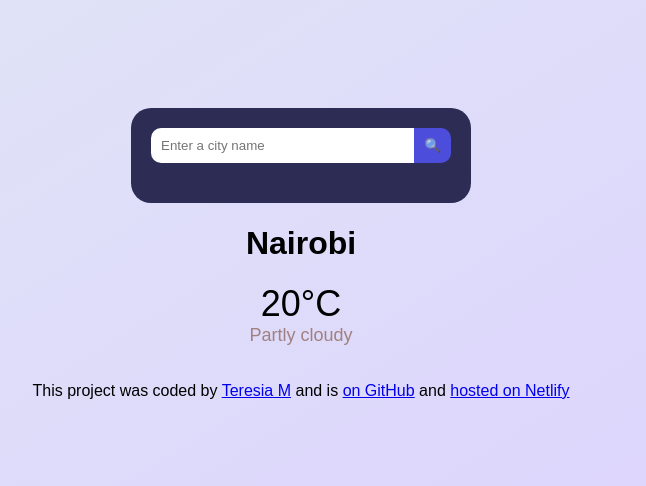
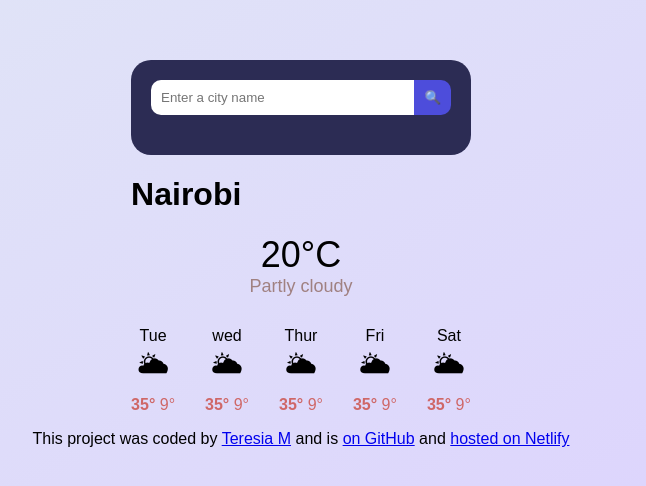
Before and after one commit to tere-siah/Tee-app, a plain HTML site: page index.html in a window 1280 px wide. Shown: the part 138-624 px from the top of the page, without its empty margins (339-985 px from the left). Drawn offline with nearby package versions, Linux system fonts and the light colour scheme.

Commit message:
Added a html to the forecast

```diff
--- a/index.html
+++ b/index.html
@@ -26,8 +26,40 @@
       <div class="temperature" id="weather-temperature">20°C</div>
       <div class="condition" id="weather-condition">Partly cloudy</div>
     </div>
-    <div class="hourly-forecast" id="forecast">
-     </div>
+    <div class="weather-forecast" id="forecast">
+      <div class="weather-forecast-day">
+        <div class="weather-forecast-date">Tue</div>
+         <div class="weather-forecast-icon">🌥</div>
+         <div class="weather-forecast-temperatures"><strong>35°</strong> 9°</div>
+       </div>
+        <div class="weather-forecast-day">
+        <div class="weather-forecast-date">wed</div>
+         <div class="weather-forecast-icon">🌥</div>
+         <div class="weather-forecast-temperatures"><strong>35°</strong> 9°</div>
+       </div>
+     <div class="weather-forecast-day">
+        <div class="weather-forecast-date">Thur</div>
+         <div class="weather-forecast-icon">🌥</div>
+         <div class="weather-forecast-temperatures"><strong>35°</strong> 9°</div>
+       </div>
+    <div class="weather-forecast-day">
+        <div class="weather-forecast-date">Fri</div>
+         <div class="weather-forecast-icon">🌥</div>
+         <div class="weather-forecast-temperatures"><strong>35°</strong> 9°</div>
+       </div>
+    <div class="weather-forecast-day">
+        <div class="weather-forecast-date">Sat</div>
+         <div class="weather-forecast-icon">🌥</div>
+         <div class="weather-forecast-temperatures"><strong>35°</strong> 9°</div>
+
+      </div>
+
+
+
+
+
+
+    </div>
     </div>
     </main>
     <footer>
--- a/src/style.css
+++ b/src/style.css
@@ -49,7 +49,31 @@ body {
 .weather-icon {
   font-size: 48px;
 }
+#forecast{
+display: flex;
+justify-content: space-around;
+gap: 30px;
+margin-top: 30px;
 
+}
+.weather-forecast-day {
+  display: flex;
+  flex-direction: column;
+  align-items: center;
+}
+.weather-forecast-icon{
+font-size: 30px;
+}
+
+.weather-forecast-date {
+ text-align: center;
+
+}
+ .weather-forecast-temperatures {
+  color:rgb(207, 103, 103);
+  justify-content: center;
+
+ }
 .temperature {
   font-size: 36px;
 }
@@ -58,19 +82,3 @@ body {
   font-size: 18px;
   color: #a08181;
 }
-
-.hourly-forecast {
-  display: flex;
-  justify-content: space-between;
-  flex-wrap: wrap;
-  gap: 10px;
-}
-
-.hour-block {
-  flex: 1 1 48px;
-  background: rgba(255, 255, 255, 0.1);
-  border-radius: 10px;
-  padding: 10px;
-  text-align: center;
-  font-size: 14px;
-}
```
